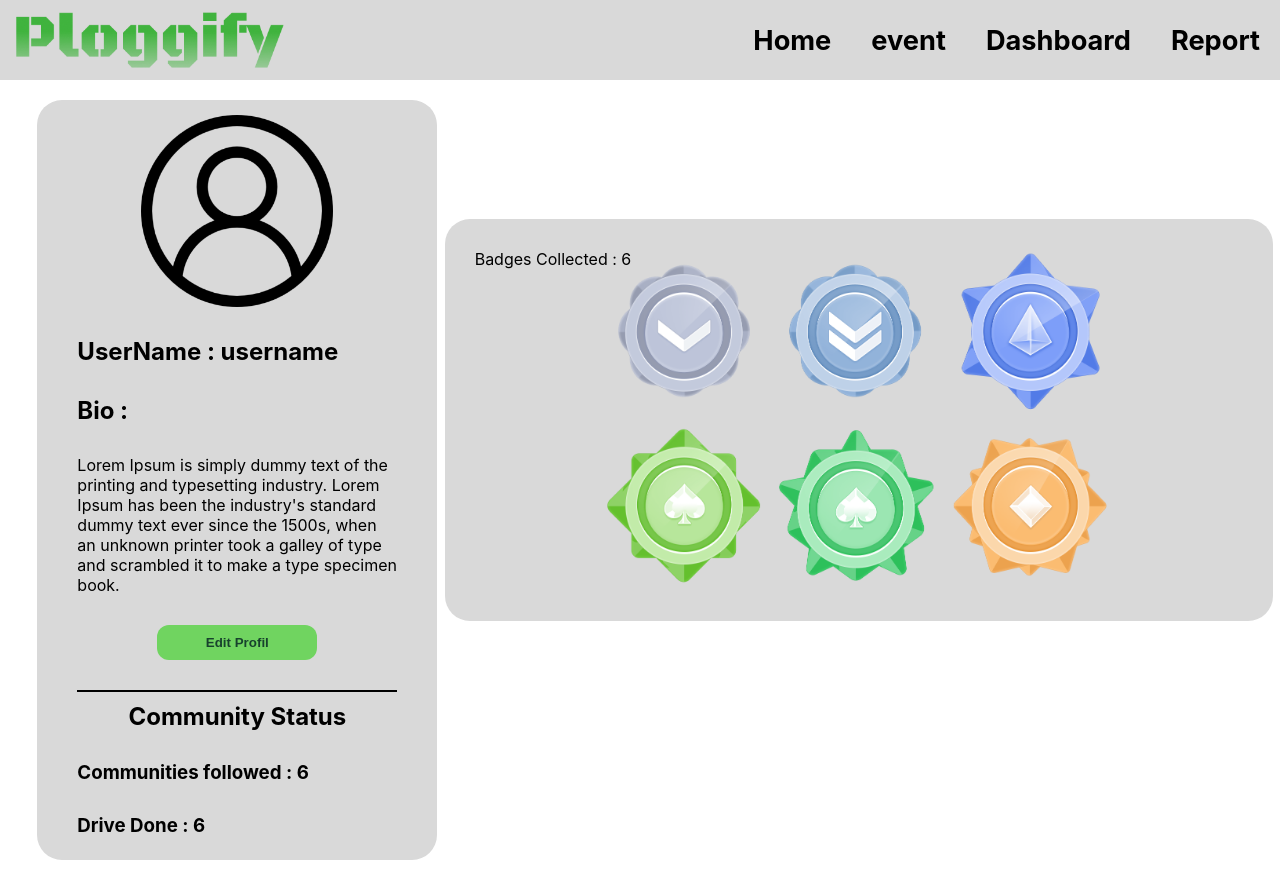
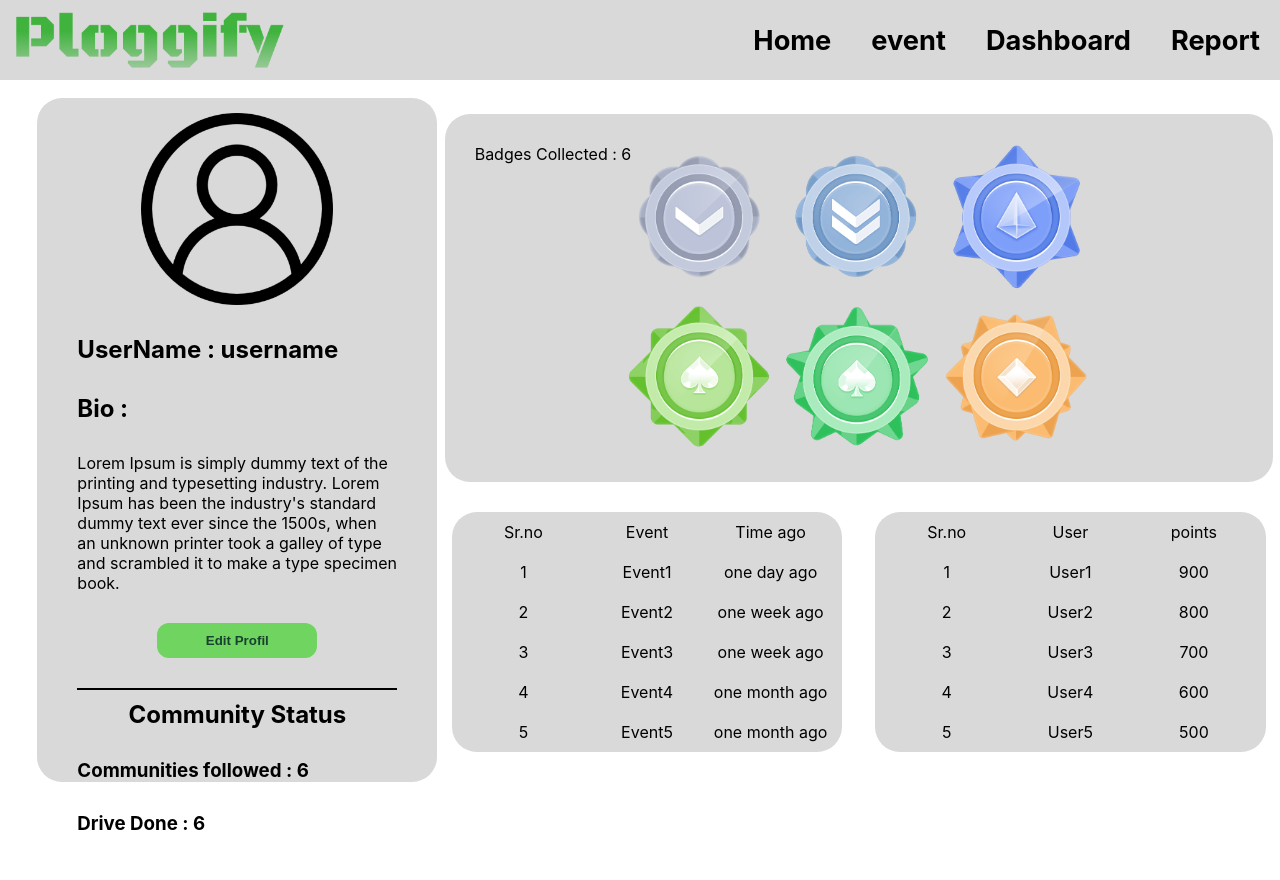
Before and after one commit to Unearthly-2004/ploggify-frontend, a React (Create React App) app: page /dashboard in a window 1280 px wide. After the commit the page ends 835 px from the top, so only its background shows below. Built offline with nearby package versions, Linux system fonts and the light colour scheme; the HTML template or start-up script is replaced by a standard one; a web font is replaced by a local one.

Commit message:
Final commit

```diff
--- a/package.json
+++ b/package.json
@@ -6,6 +6,7 @@
     "@testing-library/jest-dom": "^5.17.0",
     "@testing-library/react": "^13.4.0",
     "@testing-library/user-event": "^13.5.0",
+    "axios": "^1.6.5",
     "react": "^18.2.0",
     "react-dom": "^18.2.0",
     "react-router-dom": "^6.21.3",
--- a/src/Components/Auth/Signin.jsx
+++ b/src/Components/Auth/Signin.jsx
@@ -1,7 +1,7 @@
-import React from "react";
-import { useState } from "react";
-import "./Signin.css";
-import { Link } from "react-router-dom";
+import React, { useState } from "react";
+import { Link, useNavigate } from "react-router-dom";
+import axios from "axios";
+
 function Signin() {
   const [username, setusername] = useState("");
   const [useremail, setuseremail] = useState("");
@@ -10,6 +10,36 @@ function Signin() {
   const [userage, setuserage] = useState("");
   const [usergender, setusergender] = useState("");
   const [userexperience, setuserexperience] = useState("");
+  const [error, setError] = useState("");
+
+  const navigate = useNavigate();
+
+  const handleFormSubmit = async (e) => {
+    e.preventDefault();
+
+    try {
+      const response = await axios.post(
+        "http://localhost:8001/backend/user/createuser",
+        {
+          username,
+          useremail,
+          userpassword,
+          userphno,
+          userage,
+          usergender,
+          userexperience,
+        }
+      );
+
+      // Assuming the response structure is { message, token }
+      alert(response.data.message); // You can also use a toast library or a modal
+      navigate("/redirect-path"); // Redirect upon successful submission
+    } catch (error) {
+      console.error("Error creating user:", error.message);
+      setError("Internal server error");
+      alert("Error creating user. Please try again."); // Show an alert for error
+    }
+  };
   return (
     <div id="SignIn" className="secondoption">
       <form>
@@ -121,7 +151,7 @@ function Signin() {
         <p className="already-have">
           Already have a account , <Link to="/login">CLick here</Link> To login
         </p>
-        <button>SignIn</button>
+        <button onClick={handleFormSubmit}>SignIn</button>
       </form>
     </div>
   );
--- a/src/Components/LeaderBoard/LeaderBoard.css
+++ b/src/Components/LeaderBoard/LeaderBoard.css
@@ -1,5 +1,5 @@
 #LeaderBoard{
-    height: 100vh;
+    height: 90vh;
     width: 100%;
     display: flex;
     justify-content: space-evenly;
@@ -58,6 +58,32 @@
     padding: 30px;
     height: 45%;
     border-radius: 25px;
+    background-color: #d9d9d9;
     width: 100%;
+}
+#lowerhalf{
+    height: 39%;
+    width: 106%;
+    display: flex;
+    align-items: center;
+    justify-content: space-between;
+
+}
+.myrecentevent {
+    width: 48%;
+    border-radius: 25px;
     background-color: #d9d9d9;
-}
+  }
+
+  .one-event-list {
+    display: grid;
+    grid-template-columns: repeat(3, 1fr);
+    align-items: center;
+    justify-content: center;
+    padding: 10px;
+    /* border: 1px solid #ccc; Add border for each grid item */
+  }
+
+  .one-event-list div {
+    text-align: center;
+  }
--- a/src/Components/LeaderBoard/LeaderBoard.jsx
+++ b/src/Components/LeaderBoard/LeaderBoard.jsx
@@ -25,7 +25,70 @@ function LeaderBoard() {
       <div id="rhs">
         <div id="upperhalf">Badges Collected : 6</div>
         <div id="lowerhalf">
-          <div id="myrecentevent"></div>
+          <div className="myrecentevent">
+            <div className="one-event-list">
+              <div>Sr.no</div>
+              <div>Event</div>
+              <div>Time ago</div>
+            </div>
+            <div className="one-event-list">
+              <div>1</div>
+              <div>Event1</div>
+              <div>one day ago</div>
+            </div>
+            <div className="one-event-list">
+              <div>2</div>
+              <div>Event2</div>
+              <div>one week ago</div>
+            </div>
+            <div className="one-event-list">
+              <div>3</div>
+              <div>Event3</div>
+              <div>one week ago</div>
+            </div>
+            <div className="one-event-list">
+              <div>4</div>
+              <div>Event4</div>
+              <div>one month ago</div>
+            </div>
+            <div className="one-event-list">
+              <div>5</div>
+              <div>Event5</div>
+              <div>one month ago</div>
+            </div>
+          </div>
+          <div className="myrecentevent">
+            <div className="one-event-list">
+              <div>Sr.no</div>
+              <div>User</div>
+              <div>points</div>
+            </div>
+            <div className="one-event-list">
+              <div>1</div>
+              <div>User1</div>
+              <div>900</div>
+            </div>
+            <div className="one-event-list">
+              <div>2</div>
+              <div>User2</div>
+              <div>800</div>
+            </div>
+            <div className="one-event-list">
+              <div>3</div>
+              <div>User3</div>
+              <div>700</div>
+            </div>
+            <div className="one-event-list">
+              <div>4</div>
+              <div>User4</div>
+              <div>600</div>
+            </div>
+            <div className="one-event-list">
+              <div>5</div>
+              <div>User5</div>
+              <div>500</div>
+            </div>
+          </div>
         </div>
       </div>
     </div>
```
Also changed, not shown: 1 other file (tests, documents, lock files or other folders).
